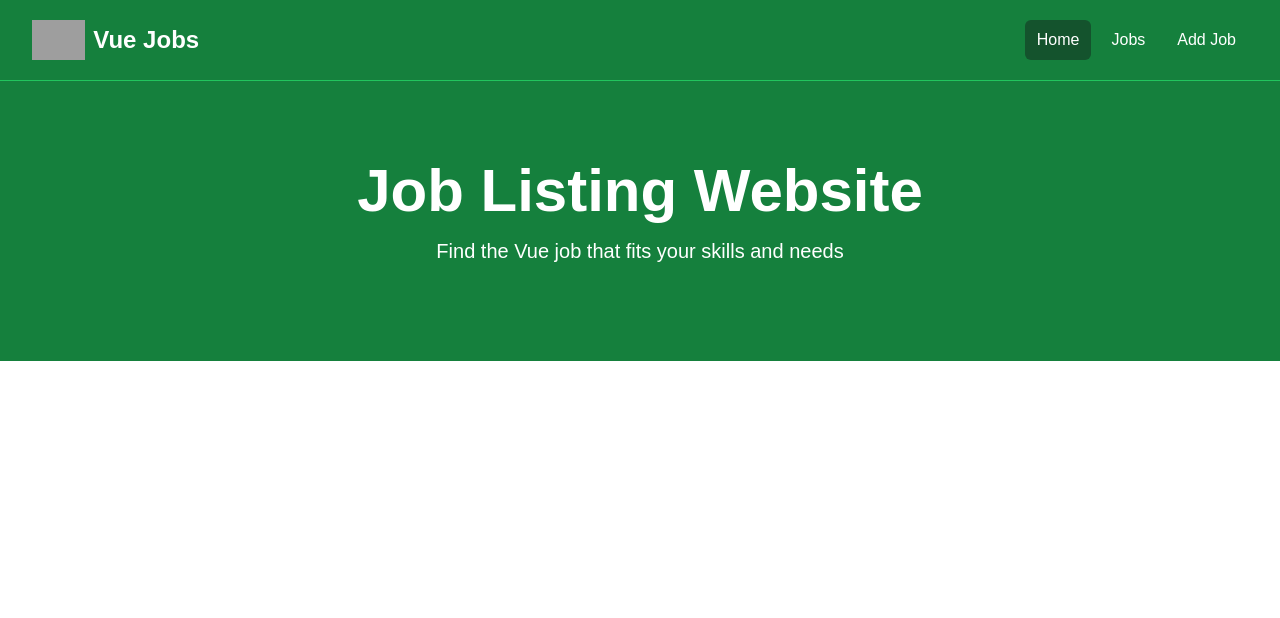
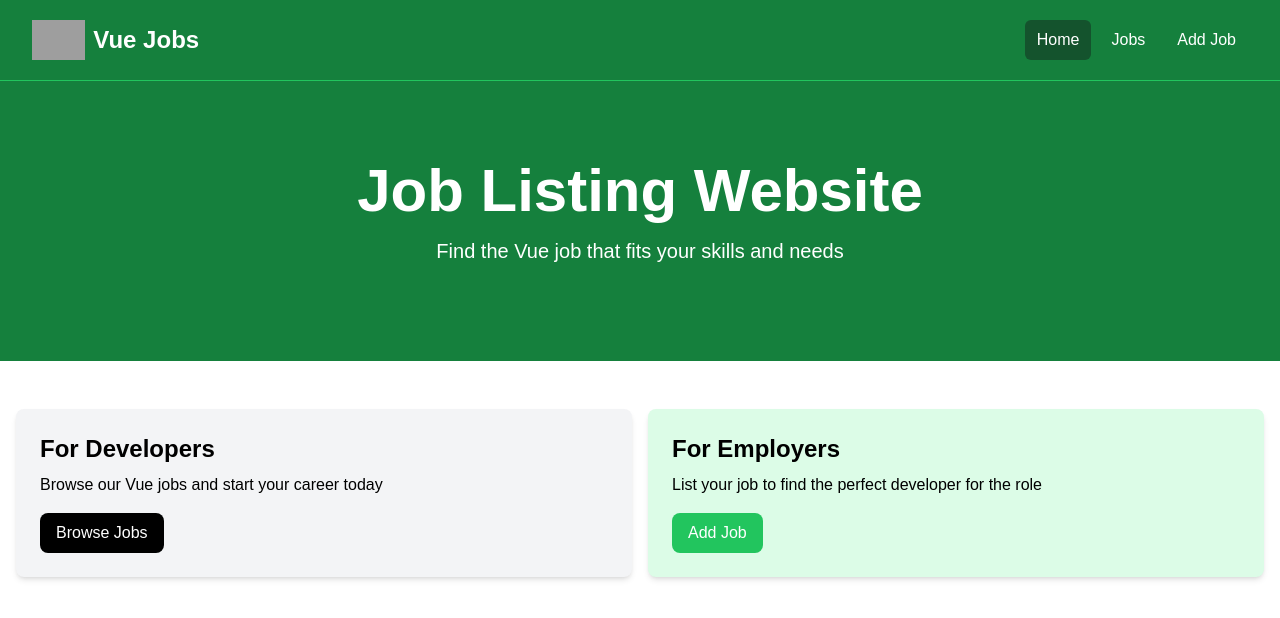
Before and after one commit to Muhammad-Haram/Job-listing-web-with-Vue.js, a Vue app: page / in a window 1280 px wide. Shown: the top 618 px of the page. Built offline with nearby package versions, Linux system fonts and the light colour scheme; grey boxes are pictures that could not be loaded.

Commit message:
hero card sec

```diff
--- a/src/App.vue
+++ b/src/App.vue
@@ -1,9 +1,11 @@
 <script setup>
 import Navbar from './components/Navbar.vue';
 import Hero from './components/Hero.vue';
+import HeroCards from './components/HeroCards.vue';
 </script>
 
 <template>
     <Navbar />
     <Hero title="Job Listing Website" />
+    <HeroCards/>
 </template>
--- /dev/null
+++ b/src/components/Card.vue
@@ -0,0 +1,17 @@
+<script setup>
+import { defineProps } from 'vue';
+
+defineProps({
+    bg: {
+        type: String,
+        default: "bg-gray-100"
+    }
+});
+
+</script>
+
+<template>
+    <div :class="`${bg} p-6 rounded-lg shadow-md`">
+        <slot></slot>
+    </div>
+</template>
--- /dev/null
+++ b/src/components/HeroCards.vue
@@ -0,0 +1,33 @@
+<script setup>
+
+import Card from './Card.vue';
+
+</script>
+
+<template>
+    <section class="py-4">
+        <div class="container-xl lg:container m-auto">
+            <div class="grid grid-cols-1 md:grid-cols-2 gap-4 p-4 rounded-lg">
+                <Card>
+                    <h2 class="text-2xl font-bold">For Developers</h2>
+                    <p class="mt-2 mb-4">
+                        Browse our Vue jobs and start your career today
+                    </p>
+                    <a href="jobs.html" class="inline-block bg-black text-white rounded-lg px-4 py-2 hover:bg-gray-700">
+                        Browse Jobs
+                    </a>
+                </Card>
+                <Card bg="bg-green-100">
+                    <h2 class="text-2xl font-bold">For Employers</h2>
+                    <p class="mt-2 mb-4">
+                        List your job to find the perfect developer for the role
+                    </p>
+                    <a href="add-job.html"
+                        class="inline-block bg-green-500 text-white rounded-lg px-4 py-2 hover:bg-green-600">
+                        Add Job
+                    </a>
+                </Card>
+            </div>
+        </div>
+    </section>
+</template>
```
Also changed, not shown: _theme_files/index.html (line endings or trailing spaces), src/components/JobList.vue (added).
